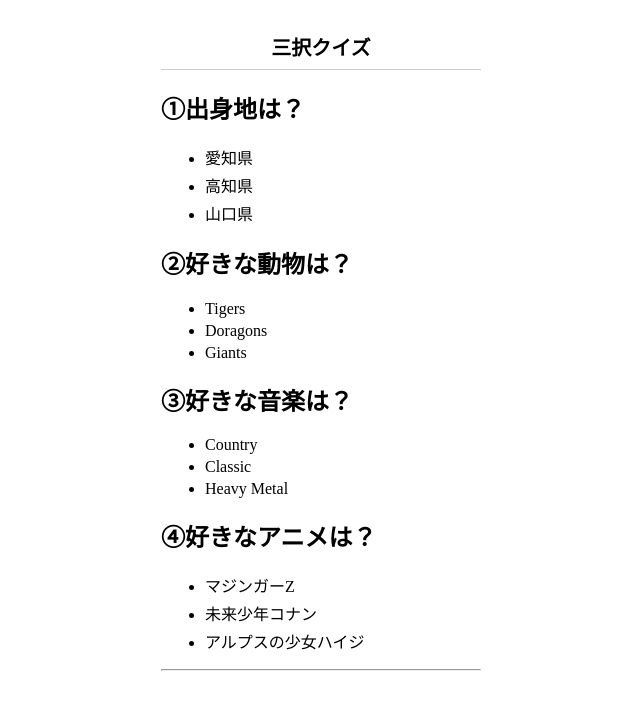
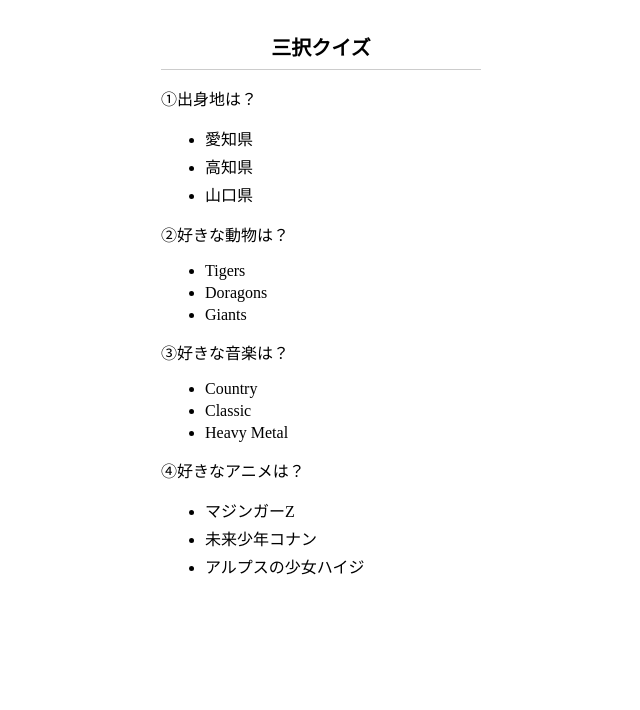
Before and after one commit to tigerscave/eight-svelte-easy-apps, a SvelteKit app: page /three-choice-quiz-practice in a window 1280 px wide. Shown: the top 710 px of the page, without its empty margins (319-959 px from the left). Built offline with nearby package versions, Linux system fonts and the light colour scheme.

Commit message:
feat(three-choice-quiz)

```diff
--- a/src/routes/three-choice-quiz-practice/+page.svelte
+++ b/src/routes/three-choice-quiz-practice/+page.svelte
@@ -1,11 +1,15 @@
 <script>
-  import Question from "./question.svelte";
+
+  import { quizzes } from "./quizzes.js";
+  import QuestionPanel from "./question-panel.svelte";
 </script>
 
 <body>
   <main>
     <h1>三択クイズ</h1>
-    <Question />
+    {#each quizzes as quiz}
+      <QuestionPanel quiz={quiz}/>
+    {/each}
   </main>
 </body>
 
--- /dev/null
+++ b/src/routes/three-choice-quiz-practice/choice.svelte
@@ -0,0 +1,42 @@
+<script>
+  export let word
+  export let correctAnswer
+
+  let isCorrect;
+
+  function checkAnswer(word) {
+    console.log(word)
+    console.log(correctAnswer)
+    if(word === correctAnswer) {
+      isCorrect = true
+    } else {
+      isCorrect = false
+    }
+  }
+</script>
+
+<li
+  on:click|once={checkAnswer(word)}
+  class:correct="{isCorrect === true}"
+  class:wrong="{isCorrect === false}"
+>
+  {word}
+  {#if isCorrect === true} CORRECT
+  {:else if isCorrect === false} WRONG
+  {/if}
+</li>
+
+<style>
+li {
+    cursor: pointer;
+    margin: 4px;
+  }
+
+  .correct {
+    color: red;
+  }
+
+  .wrong {
+    color: blue;
+  }
+</style>
--- /dev/null
+++ b/src/routes/three-choice-quiz-practice/question-panel.svelte
@@ -0,0 +1,13 @@
+<script>
+  import Choice from "./choice.svelte";
+  export let quiz; // props
+</script>
+
+<section>
+  <p>{quiz.question}</p>
+  <ul>
+    {#each quiz.answers as answer}
+      <Choice word={answer} correctAnswer={quiz.answers[quiz.correctAnswer]} />
+    {/each}
+  </ul>
+</section>
--- a/src/routes/three-choice-quiz-practice/question.svelte
+++ /dev/null
@@ -1,65 +0,0 @@
-<script>
-  import { quizzes } from "./question.js";
-
-  function checkAnswer(ans) {
-    console.log(quizzes);
-
-    //1問目のクイズ
-    if (ans == quizzes[0].answers[0]) {
-      quizzes[0].answers[0] = quizzes[0].answers[0] + "-正解";
-      console.log(quizzes[0].answers[0].style)
-      quizzes[0].answers[0].style.color = "green";
-    } else if (ans == quizzes[0].answers[1]) {
-      quizzes[0].answers[1] = quizzes[0].answers[1] + "-不正解";
-    } else if (ans == quizzes[0].answers[2]) {
-      quizzes[0].answers[2] = quizzes[0].answers[2] + "-不正解";
-    } else if (ans == quizzes[1].answers[0]) {
-      //2問目のクイズ
-      quizzes[1].answers[0] = quizzes[1].answers[0] + "-不正解";
-    } else if (ans == quizzes[1].answers[1]) {
-      quizzes[1].answers[1] = quizzes[1].answers[1] + "-正解";
-    } else if (ans == quizzes[1].answers[2]) {
-      quizzes[1].answers[2] = quizzes[1].answers[2] + "-不正解";
-      //3問目のクイズ
-    } else if (ans == quizzes[2].answers[0]) {
-      quizzes[2].answers[0] = quizzes[2].answers[0] + "-正解";
-    } else if (ans == quizzes[2].answers[1]) {
-      quizzes[2].answers[1] = quizzes[2].answers[1] + "-不正解";
-    } else if (ans == quizzes[2].answers[2]) {
-      quizzes[2].answers[2] = quizzes[2].answers[2] + "-不正解";
-      //4問目のクイズ
-    } else if (ans == quizzes[3].answers[0]) {
-      quizzes[3].answers[0] = quizzes[3].answers[0] + "-不正解";
-    } else if (ans == quizzes[3].answers[1]) {
-      quizzes[3].answers[1] = quizzes[3].answers[1] + "-正解";
-    } else if (ans == quizzes[3].answers[2]) {
-      quizzes[3].answers[2] = quizzes[3].answers[2] + "-不正解";
-      quizzes[3].answers[2].style.color = "#2C81B7";
-    }
-  }
-</script>
-
-<section>
-  {#each quizzes as quiz}
-    <h1>{quiz.question}</h1>
-    <ul>
-      {#each quiz.answers as ans}
-        <li on:click|once={checkAnswer(ans)}>{ans}</li>
-      {/each}
-    </ul>
-  {/each}
-  <hr />
-</section>
-
-<style>
-  li {
-    cursor: pointer;
-    margin: 4px;
-  }
-  .corre {
-  color: green;
-}
-  .wrong {
-  color: red;
-}
-</style>
--- a/src/routes/three-choice-quiz-practice/question.js
+++ b/src/routes/three-choice-quiz-practice/quizzes.js
@@ -3,20 +3,28 @@
     question: "①出身地は？",
     answers: ["愛知県", "高知県", "山口県"],
     correctAnswer: 0,   //"愛知県" = quizzes[0].answers[quizzez[0].correctAnswer]
+    wrongAnswer1: 1,
+    wrongAnswer2: 2
   },
   {
     question: "②好きな動物は？",
     answers: ["Tigers", "Doragons", "Giants"],
     correctAnswer: 1,
+    wrongAnswer1: 0,
+    wrongAnswer2: 2,
   },
   {
     question: "③好きな音楽は？",
     answers: ["Country", "Classic", "Heavy Metal"],
     correctAnswer: 0,
+    wrongAnswer1: 1,
+    wrongAnswer2: 2,
   },
   {
     question: "④好きなアニメは？",
     answers: ["マジンガーZ", "未来少年コナン", "アルプスの少女ハイジ"],
     correctAnswer: 1,
+    wrongAnswer1: 0,
+    wrongAnswer2: 2,
   },
 ];
```
